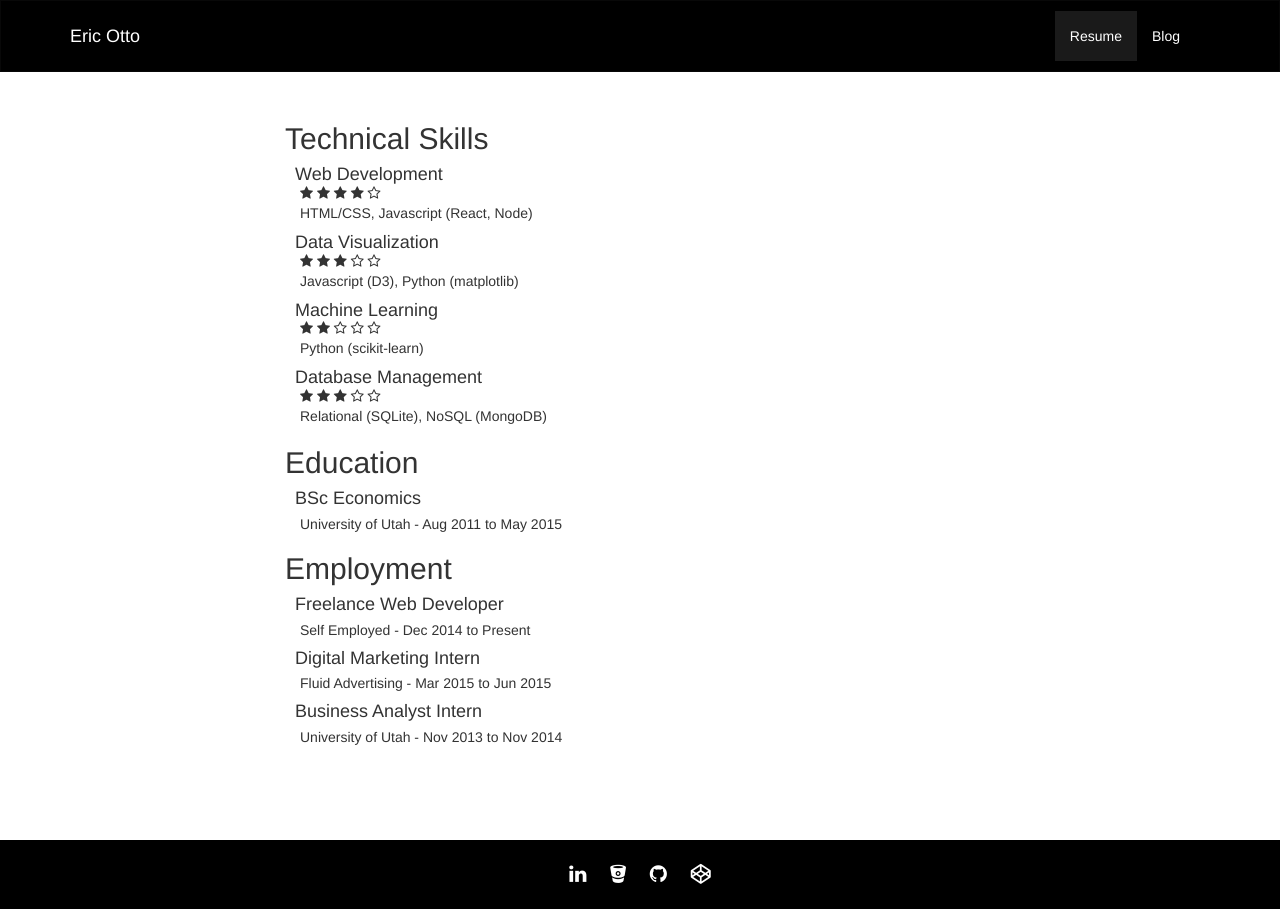
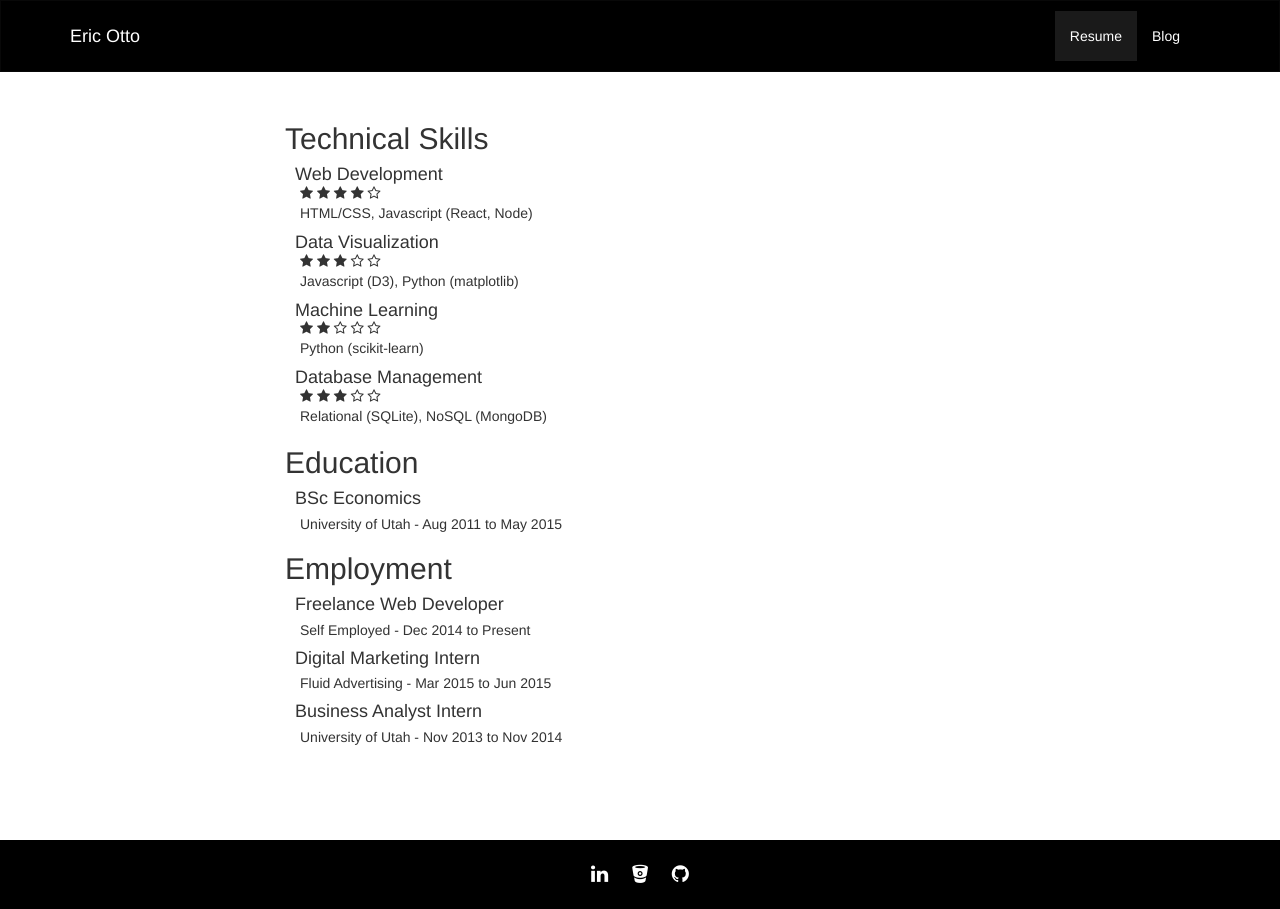
Before and after one commit to ericotto/ericotto.github.io, a Jekyll site: the page built from resume.html, in a window 1280 px wide. Built offline with Jekyll 4.4.1, drawn with Linux system fonts in a browser that asks for light colours; nearby versions of some CDN libraries.

Commit message:
Update social links

```diff
--- a/_includes/footer.html
+++ b/_includes/footer.html
@@ -5,7 +5,6 @@
         <a href="http://linkedin.com/in/ottoeric"><i class="fa fa-linkedin"></i></a>
         <a href="http://bitbucket.com/ericotto"><i class="fa fa-bitbucket"></i></a>
         <a href="http://github.com/ericotto"><i class="fa fa-github"></i></a>
-        <a href="http://codepen.io/ericotto"><i class="fa fa-codepen"></i></a>
     </div>
 </footer>
   <!-- JQuery -->
--- a/index.html
+++ b/index.html
@@ -15,9 +15,9 @@ title: Portfolio
 <!-- Portfolio Item 1 -->
 <div class="portfolio-item text-center">
   <div class="container">
-    <a href="http://codepen.io/ericotto/full/ENjjOv/">
+    <a href="http://ericotto.net/data-visualization/gdp-bar-chart/index.html">
     <img class="img-responsive center-block" src="images/gdpd3.png" alt="Website Screenshot"></a>
-    <h3><a href="http://codepen.io/ericotto/full/ENjjOv/">US GDP Graph</a></h3>
+    <h3><a href="http://ericotto.net/data-visualization/gdp-bar-chart/index.html">US GDP Graph</a></h3>
     <p>d3.js</p>
   </div>
 </div>
```
